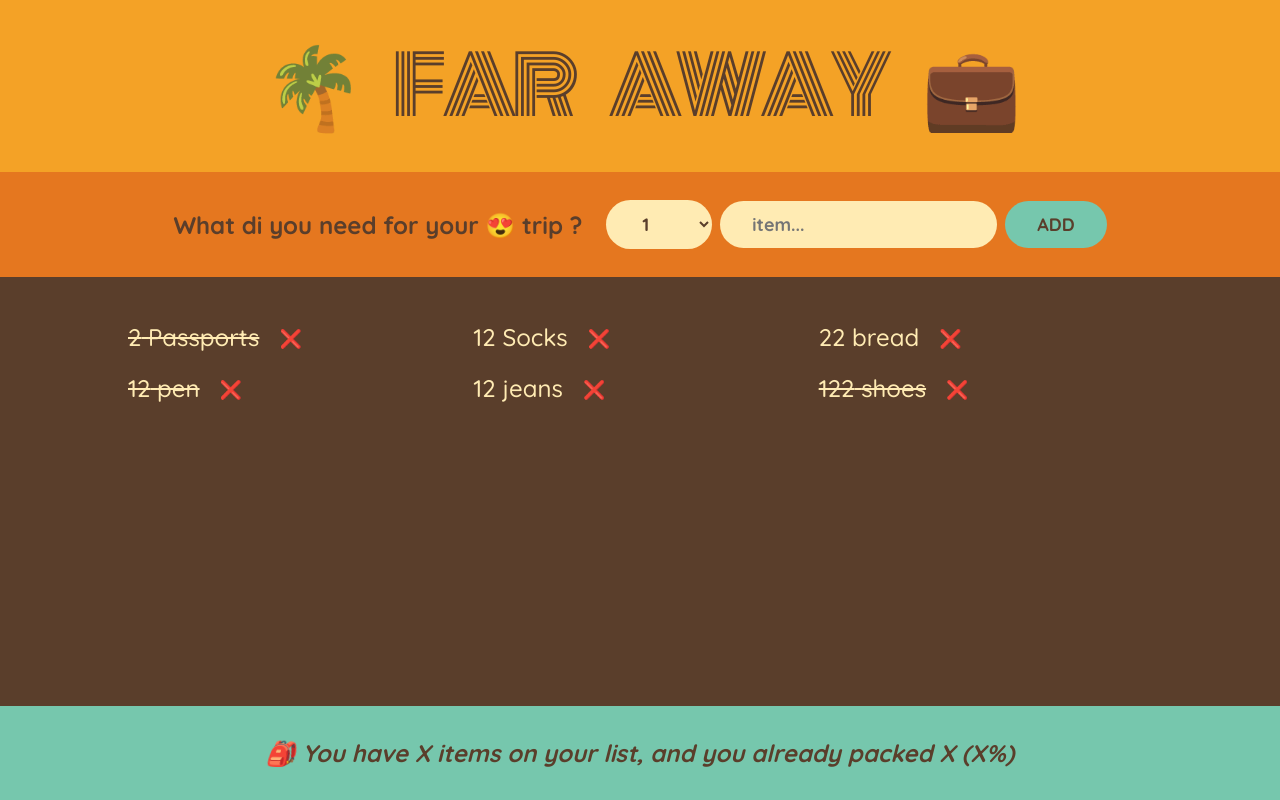
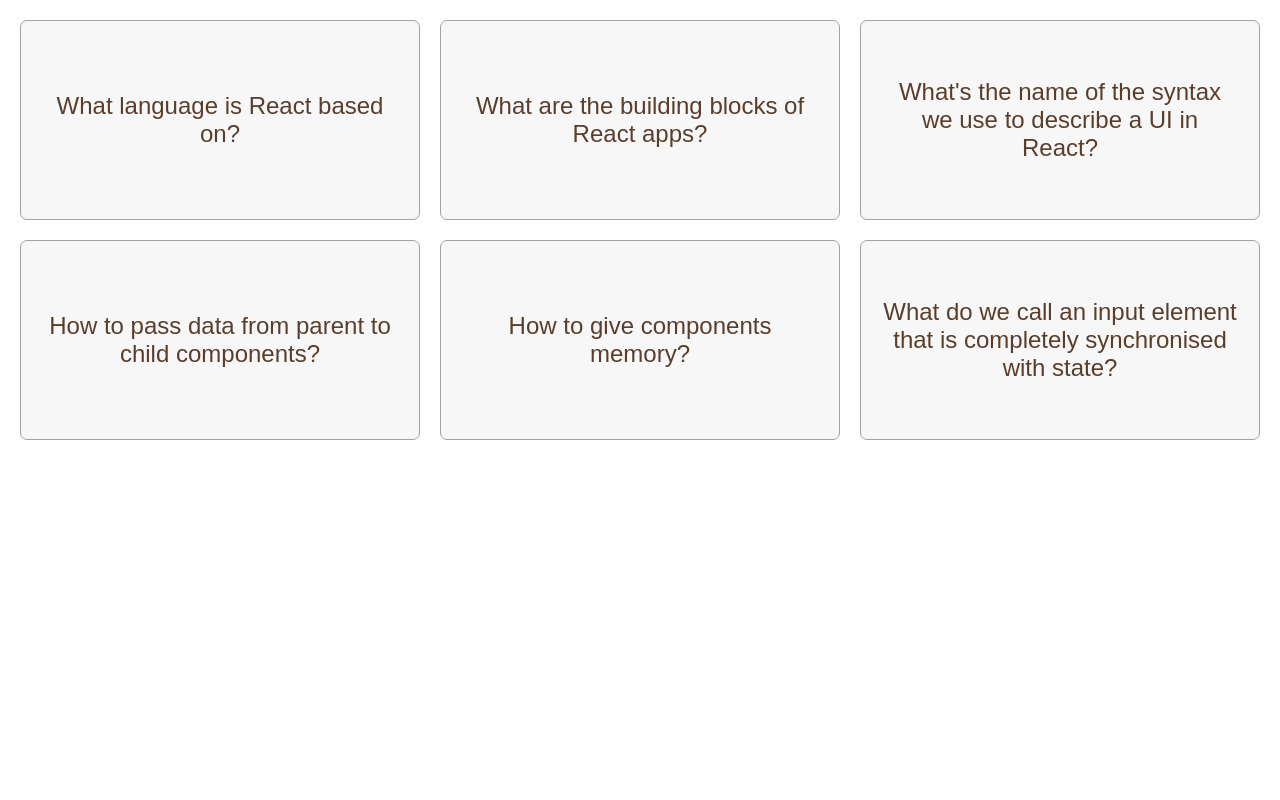
Before and after one commit to khan632/react-practice, a React app in the folder travel app/far-away/: page / in a window 1280 px wide. Built offline with nearby package versions, Linux system fonts and the light colour scheme; the HTML template or start-up script is replaced by a standard one.

Commit message:
added challenge of flashCard

```diff
--- a/travel app/far-away/src/App.jsx
+++ b/travel app/far-away/src/App.jsx
@@ -1,3 +1,4 @@
+import FlashCard from "./challenge/FlashCard";
 import Form from "./components/Form";
 import Logo from "./components/Logo";
 import PackingList from "./components/PackingList";
@@ -5,12 +6,13 @@
 
 export default function App () {
   return(
-    <div className="app">
-      <Logo />
-      <Form />
-      <PackingList />
-      <Stats />
-    </div>
+    // <div className="app">
+    //   <Logo />
+    //   <Form />
+    //   <PackingList />
+    //   <Stats />
+    // </div>
+    <FlashCard />
   )
 }
 
--- /dev/null
+++ b/travel app/far-away/src/challenge/FlashCard.css
@@ -0,0 +1,31 @@
+.body-class {
+    box-sizing: border-box;
+    font-family: sans-serif;
+    padding: 20px;
+}
+
+.flashcard {
+    display: grid;
+    grid-template-columns: 1fr 1fr 1fr;
+    gap: 20px;
+}
+
+.flashcard div {
+    border: 1px solid #a2a0a0;
+    background-color: #f7f7f7;
+    border-radius: 7px;
+    aspect-ratio: 2 / 1;
+    display: flex;
+    justify-content: center;
+    align-items: center;
+    text-align: center;
+    padding: 20px;
+    cursor: pointer;
+}
+
+div.selected {
+    border: 1px solid #e03131;
+    background-color: #cd5252;
+    color: aliceblue;
+    font-weight: bolder;
+}
--- /dev/null
+++ b/travel app/far-away/src/challenge/FlashCard.jsx
@@ -0,0 +1,30 @@
+import React, { useState } from "react";
+import "./FlashCard.css";
+import { questions } from "../constant";
+
+const FlashCard = () => {
+  const [selectedId, setSelectedId] = useState(null);
+
+  function handleClick(id) {
+    setSelectedId(id === selectedId ? null : id);
+  }
+  return (
+    <div className="body-class flashcard">
+      {questions.map((question) => {
+        return (
+          <div
+            key={question.id}
+            onClick={() => handleClick(question.id)}
+            className={question.id === selectedId ? "selected" : ""}
+          >
+            <p>
+              {question.id === selectedId ? question.answer : question.question}
+            </p>
+          </div>
+        );
+      })}
+    </div>
+  );
+};
+
+export default FlashCard;
--- a/travel app/far-away/src/constant.js
+++ b/travel app/far-away/src/constant.js
@@ -6,3 +6,37 @@
   { id: 2, description: "jeans", quantity: 12, packed: false },
   { id: 2, description: "shoes", quantity: 122, packed: true },
 ];
+
+export const questions = [
+  {
+    id: 3457,
+    question: "What language is React based on?",
+    answer: "JavaScript"
+  },
+  {
+    id: 7336,
+    question: "What are the building blocks of React apps?",
+    answer: "Components"
+  },
+  {
+    id: 8832,
+    question: "What's the name of the syntax we use to describe a UI in React?",
+    answer: "JSX"
+  },
+  {
+    id: 1297,
+    question: "How to pass data from parent to child components?",
+    answer: "Props"
+  },
+  {
+    id: 9103,
+    question: "How to give components memory?",
+    answer: "useState hook"
+  },
+  {
+    id: 2002,
+    question:
+      "What do we call an input element that is completely synchronised with state?",
+    answer: "Controlled element"
+  }
+];
```
